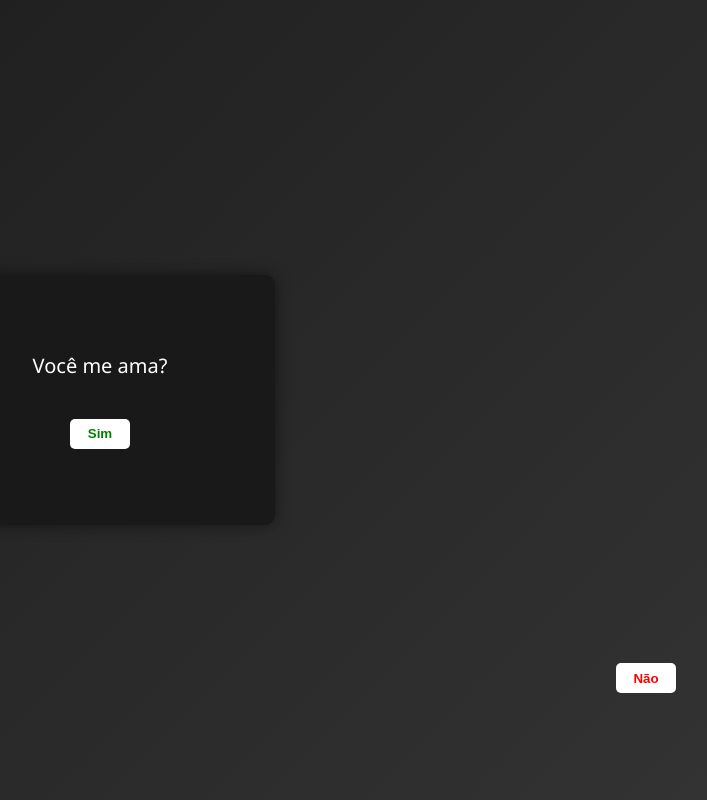
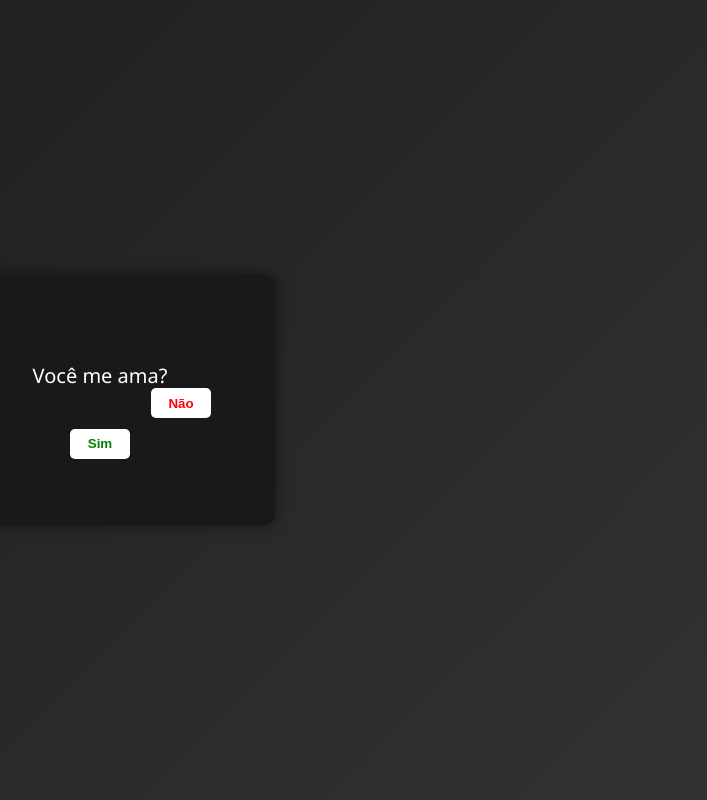
Before and after one commit to Lucasmt00/Sem-essa-de-n-o, a plain HTML site: page index.html in a window 1280 px wide. Both pictures are taken after a click on the button "Não". Shown: the whole page, without its empty margins (540-1247 px from the left). Drawn offline with Linux system fonts and the light colour scheme.

Commit message:
Atualiza lógica do botão 'Não'

```diff
--- a/index.html
+++ b/index.html
@@ -5,102 +5,110 @@
   <meta name="viewport" content="width=device-width, initial-scale=1" />
   <title>Sem essa de Não</title>
   <style>
+    * {
+      box-sizing: border-box;
+    }
+
     body {
-            display: flex;
-            justify-content: center;
-            align-items: center;
+      margin: 0;
+      padding: 0;
       height: 100vh;
-            margin: 0;
       background: linear-gradient(135deg, #1a1a1a, #333);
       font-family: 'Segoe UI', Tahoma, Geneva, Verdana, sans-serif;
+      overflow: hidden;
+      position: relative;
     }
 
     .box {
-            font-size: 20px;
+      position: absolute;
+      top: 50%;
+      left: 50%;
+      transform: translate(-50%, -50%);
+      width: 350px;
+      height: 250px;
+      background-color: #191919;
       color: white;
-            height: 250px;
-            width: 350px;
       border-radius: 10px;
-            background: #191919;
+      box-shadow: 0 0 15px rgba(0, 0, 0, 0.5);
+      display: flex;
       flex-direction: column;
-            display: flex;
       align-items: center;
       justify-content: center;
-            box-shadow: 0 0 15px rgba(0, 0, 0, 0.5);
-            position: relative;
+      font-size: 20px;
     }
 
     .buttons-container {
+      margin-top: 20px;
       display: flex;
-            justify-content: space-around;
-            height: 50px;
-            width: 170px;
-            margin-top: 20px;
+      gap: 10px;
     }
 
     button {
+      width: 60px;
       height: 30px;
-            width: 60px;
       background: white;
       border-radius: 5px;
-            font-weight: 600;
       border: none;
+      font-weight: bold;
       cursor: pointer;
       transition: transform 0.2s ease;
-            position: relative;
-            overflow: hidden;
-        }
-
-        .yes-button {
-            color: green; /* Cor do texto para o botão "Sim" */
-        }
-
-        .no-button {
-            color: red; /* Cor do texto para o botão "Não" */
     }
 
     button:hover {
       transform: scale(1.1);
+    }
+
+    .yes-button {
+      color: green;
+    }
+
+    .no-button {
+      color: red;
+    }
+
+    .no-absolute {
+      position: absolute;
     }
   </style>
 </head>
 <body>
   <div class="box">
     <p>Você me ama?</p>
-        <div class="buttons-container">
+    <div class="buttons-container" id="buttons-container">
       <button id="yes" class="yes-button">Sim</button>
       <button id="no" class="no-button">Não</button>
     </div>
   </div>
+
   <script>
-        const noBtn = document.getElementById('no');
-        const yesBtn = document.getElementById('yes');
-
-        // Dimensões para limitar movimento
+    const noBtn = document.getElementById("no");
+    const yesBtn = document.getElementById("yes");
     const btnHeight = 30;
     const btnWidth = 60;
-        const padding = 10; // margem do botão da borda da janela
+    const padding = 10;
+
+    let firstClick = true;
 
     function moveButtonRandomly(button) {
-            const heightLimit = window.innerHeight - btnHeight - padding;
-            const widthLimit = window.innerWidth - btnWidth - padding;
+      const maxHeight = window.innerHeight - btnHeight - padding;
+      const maxWidth = window.innerWidth - btnWidth - padding;
 
-            const randomTop = Math.random() * heightLimit;
-            const randomLeft = Math.random() * widthLimit;
+      const randomTop = Math.random() * maxHeight;
+      const randomLeft = Math.random() * maxWidth;
 
-            button.style.position = 'absolute';
-            button.style.top = randomTop + 'px';
-            button.style.left = randomLeft + 'px';
+      button.style.top = `${randomTop}px`;
+      button.style.left = `${randomLeft}px`;
     }
 
-        // Só move botão NÃO quando clicar nele
-        noBtn.addEventListener('click', () => {
+    noBtn.addEventListener("click", () => {
+      if (firstClick) {
+        firstClick = false;
+        // Remove do container e adiciona ao body
+        const body = document.querySelector("body");
+        noBtn.classList.add("no-absolute");
+        body.appendChild(noBtn);
+      }
       moveButtonRandomly(noBtn);
-        });
-
-        // Clicar no SIM não faz nada com o botão NÃO
-        yesBtn.addEventListener('click', () => {
-            // Não mover botão 'Não'
     });
   </script>
 </body>
```
Lines whose indentation alone changed are shown as unchanged.
